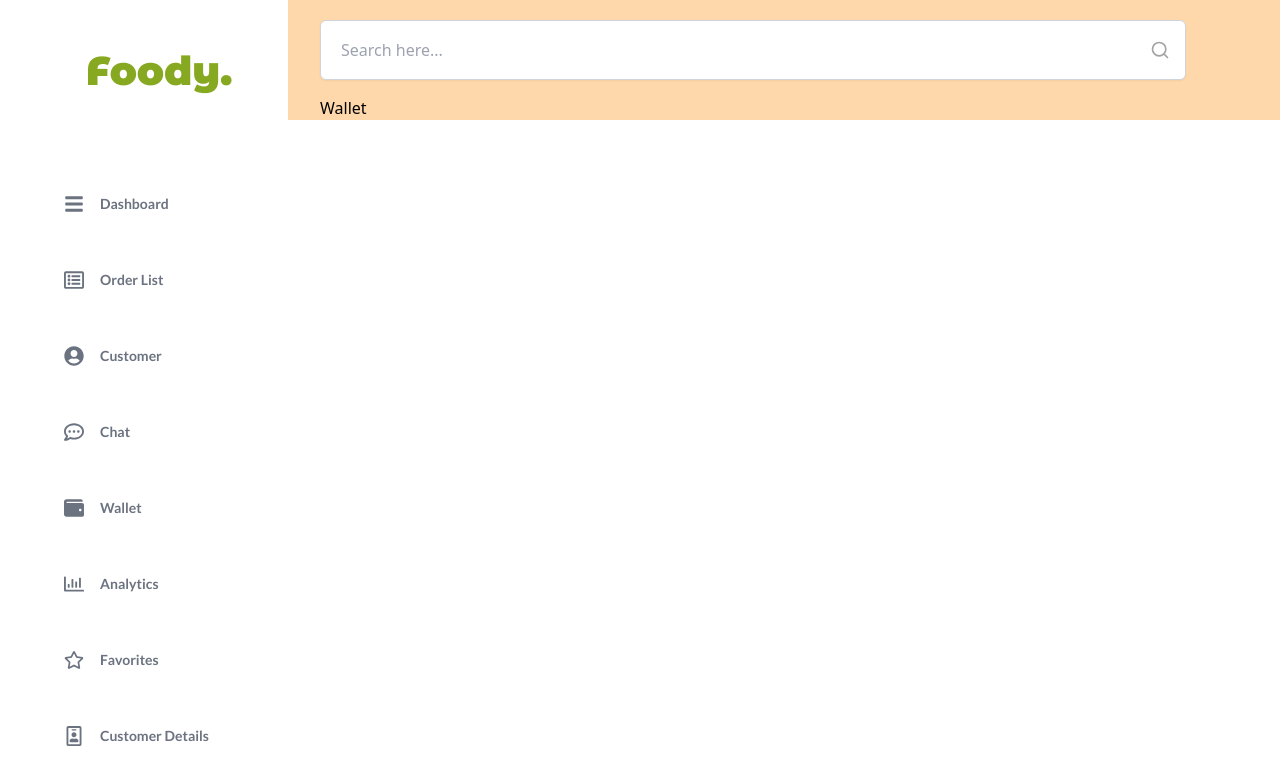
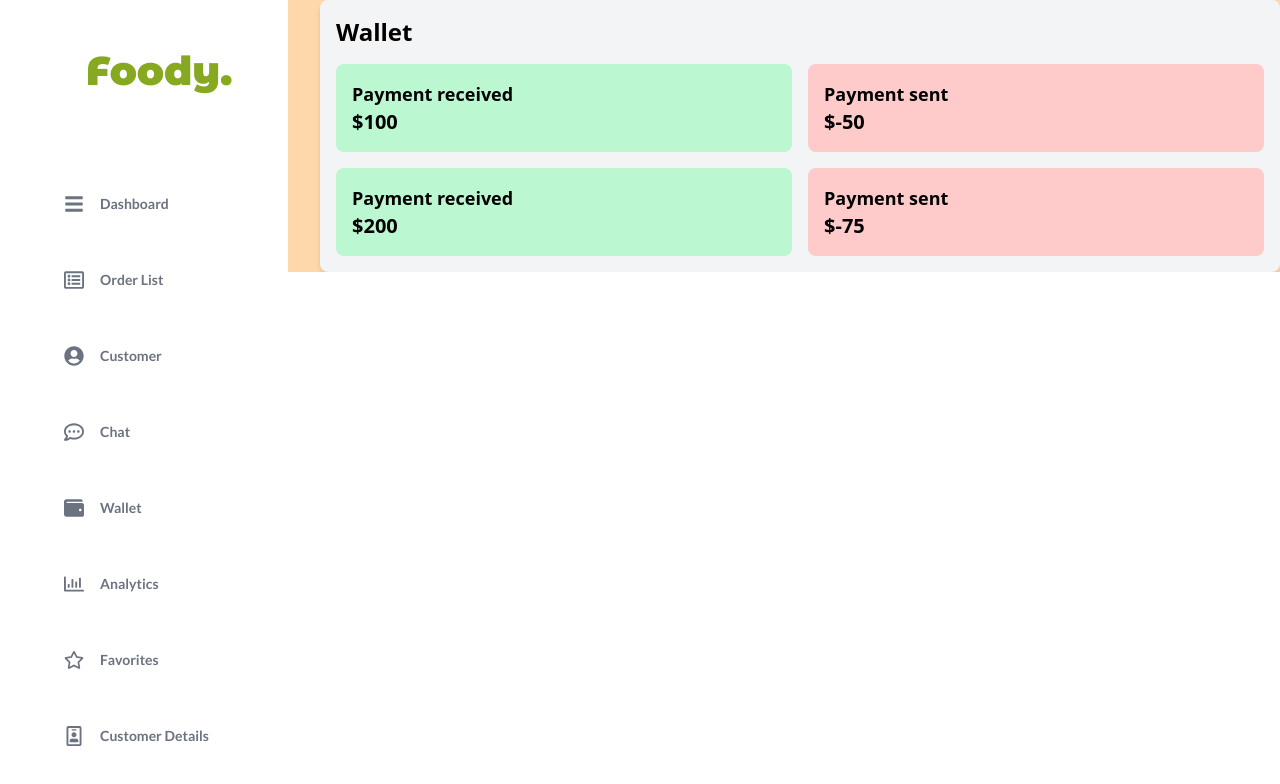
Before and after one commit to bahou1/arkx-final, a React (Vite) app in the folder arkxfinal/: page /dashboard in a window 1280 px wide. Both pictures are taken after a click on the item "Wallet". Shown: the top 784 px of the page. Built offline with nearby package versions, Linux system fonts and the light colour scheme.

Commit message:
sidear final

```diff
--- a/arkxfinal/src/components/DashboardComponents/Wallet.jsx
+++ b/arkxfinal/src/components/DashboardComponents/Wallet.jsx
@@ -1,9 +1,31 @@
-import React from 'react'
+import React from 'react';
 
 const Wallet = () => {
+  const transactions = [
+    { id: 1, description: 'Payment received', amount: 100 },
+    { id: 2, description: 'Payment sent', amount: -50 },
+    { id: 3, description: 'Payment received', amount: 200 },
+    { id: 4, description: 'Payment sent', amount: -75 },
+  ];
+
   return (
-    <div>Wallet</div>
-  )
-}
+    <div className="bg-gray-100 p-4 rounded-lg shadow-md">
+      <h2 className="text-2xl font-bold mb-4">Wallet</h2>
+      <div className="grid grid-cols-2 gap-4">
+        {transactions.map((transaction) => (
+          <div
+            key={transaction.id}
+            className={`p-4 rounded-lg ${
+              transaction.amount > 0 ? 'bg-green-200' : 'bg-red-200'
+            }`}
+          >
+            <p className="text-lg font-semibold">{transaction.description}</p>
+            <p className="text-xl font-bold">${transaction.amount}</p>
+          </div>
+        ))}
+      </div>
+    </div>
+  );
+};
 
-export default Wallet
+export default Wallet;
--- a/arkxfinal/src/components/SideMenu.jsx
+++ b/arkxfinal/src/components/SideMenu.jsx
@@ -11,7 +11,7 @@ const SideMenu = ({ onMenuItemClick }) => {
                         <li>
                             <img src={Logo} alt="Logo" className="justify-center mb-20 w-30 h-15 mx-auto" />
                         </li>
-                        <MenuItem icon={<FaBars className="w-5 h-5" />} name="Dashboard" onClick={() => onMenuItemClick(null)} />
+                        <MenuItem icon={<FaBars className="w-5 h-5" />} name="Dashboard" onClick={() => onMenuItemClick('Dashboard')} />
                         <MenuItem icon={<FaRegListAlt className="w-5 h-5" />} name="Order List" onClick={() => onMenuItemClick('OrderList')} />
                         <MenuItem icon={<FaUserCircle className="w-5 h-5" />} name="Customer" onClick={() => onMenuItemClick('Customer')} />
                         <MenuItem icon={<FaRegCommentDots className="w-5 h-5" />} name="Chat" onClick={() => onMenuItemClick('Chat')} />
--- a/arkxfinal/src/pages/Dashboard.jsx
+++ b/arkxfinal/src/pages/Dashboard.jsx
@@ -2,19 +2,23 @@ import React, { useState } from 'react';
 import SideMenu from '../components/SideMenu';
 import SearchDash from '../components/SearchDash';
 import OrderList from '../components/DashboardComponents/OrderList';
-import Customer from '../components/DashboardComponents/Customer';
+import Customer from '../components/Customer';
 import Chat from '../components/DashboardComponents/Chat';
 import Wallet from '../components/DashboardComponents/Wallet';
 import Analytics from '../components/DashboardComponents/Analytics';
 import Favorites from '../components/DashboardComponents/Favorites';
 import CustomerDetails from '../components/DashboardComponents/CutsomerDetails';
+import Dashboard from '../components/DashboardComponents/Dashboard'; // Assuming the component is named Dashboard.jsx
 
-const Dashboard = () => {
+const DashboardPage = () => {
     const [activeComponent, setActiveComponent] = useState(null);
 
     const handleMenuItemClick = (componentName) => {
+        console.log("Clicked component:", componentName);
         setActiveComponent(componentName);
     };
+
+    console.log("Active component:", activeComponent);
 
     return (
         <div className="bg-orange-200 h-full flex">
@@ -22,9 +26,14 @@ const Dashboard = () => {
                 <SideMenu onMenuItemClick={handleMenuItemClick} />
             </div>
             <div className="pl-8 flex flex-col flex-grow overflow-auto ml-72 gap-4">
-                <SearchDash/>
+                {activeComponent === 'Dashboard' && <Dashboard/>}
+                {activeComponent === 'Customer' && (
+                    <>
+                        <SearchDash />
+                        <Customer />
+                    </>
+                )}
                 {activeComponent === 'OrderList' && <OrderList />}
-                {activeComponent === 'Customer' && <Customer />}
                 {activeComponent === 'Chat' && <Chat />}
                 {activeComponent === 'Wallet' && <Wallet />}
                 {activeComponent === 'Analytics' && <Analytics />}
@@ -35,4 +44,4 @@ const Dashboard = () => {
     );
 };
 
-export default Dashboard;
+export default DashboardPage;
```
Also changed, not shown: arkxfinal/src/components/Customer.jsx (renamed from arkxfinal/src/components/DashboardComponents/Customer.jsx).
